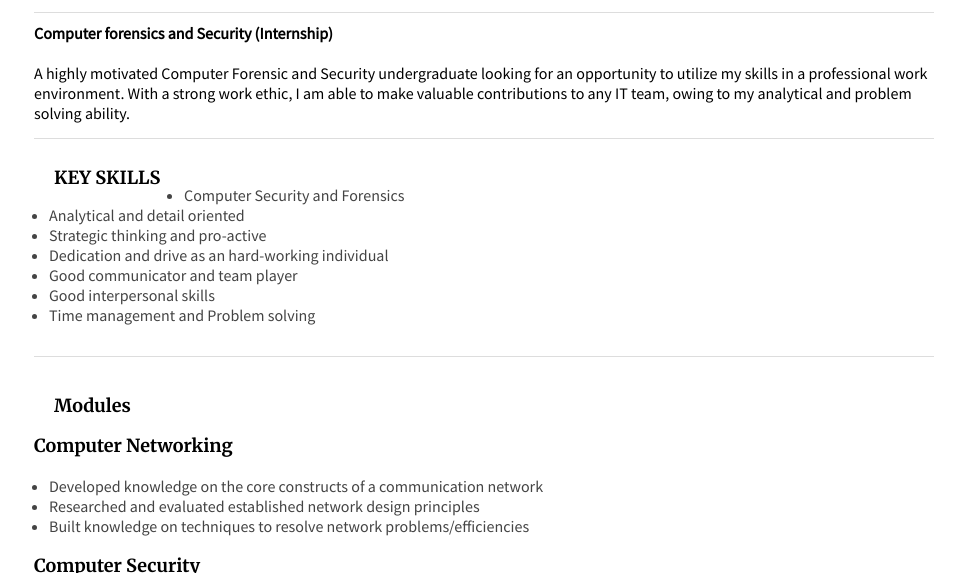
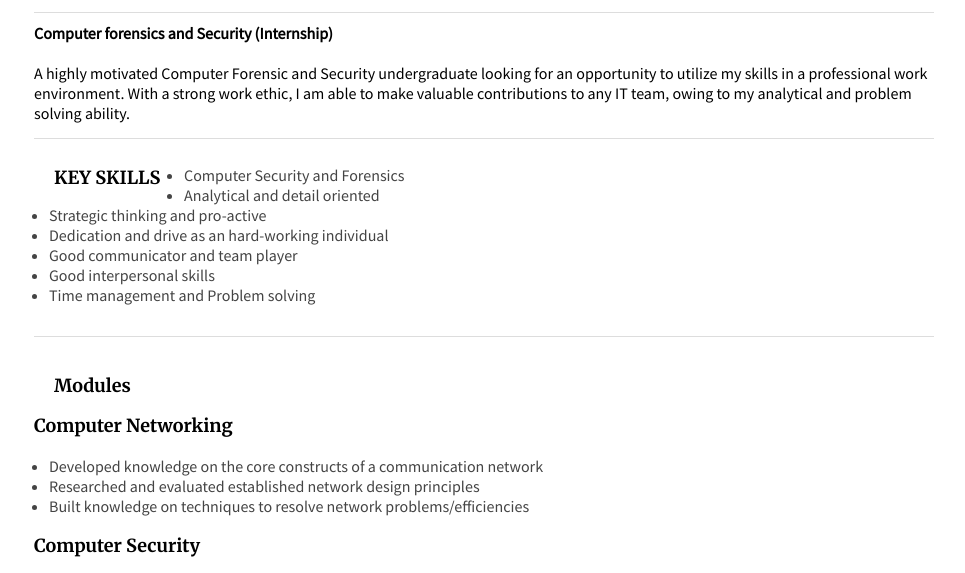
Before and after one commit to Aymilli/ayo-resume, a plain HTML site: page index.html in a window 1280 px wide. Shown: the part 159-732 px from the top of the page, without its empty margins (156-1121 px from the left). Drawn offline with Linux system fonts and the light colour scheme.

Commit message:
Update index.html

```diff
--- a/index.html
+++ b/index.html
@@ -21,9 +21,8 @@
                 <div class="section-text><span class="key">A highly motivated Computer Forensic and Security undergraduate looking for an opportunity to utilize my skills in a professional work environment. With a strong work ethic, I am able to make valuable contributions to any IT team, owing to my analytical and problem solving ability.</span> </div>
             </div>
             <div class="section row">
-                <h2 class="col">KEY SKILLS</h2> <br/>
-        <!--<div class="section-text col-right row"> -->
-                    <ul class="desc" style="width:100%">
+                <h2 class="col">KEY SKILLS</h2>
+                    <ul class="desc inline-list" style="width:100%">
                         <li>Computer Security and Forensics</li>
                         <li>Analytical and detail oriented</li>
                         <li>Strategic thinking and pro-active </li>
@@ -32,7 +31,6 @@
                         <li>Good interpersonal skills</li>
                         <li>Time management and Problem solving</li>
                     </ul>
-               <!-- </div> -->
             </div>
             <div class="section row">
     <div class="section">
```
